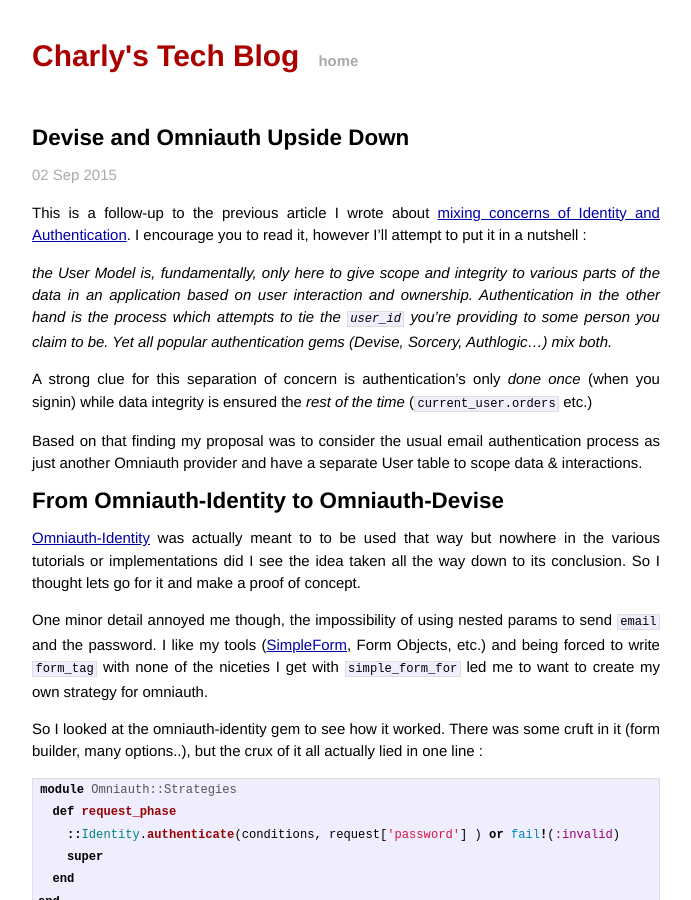
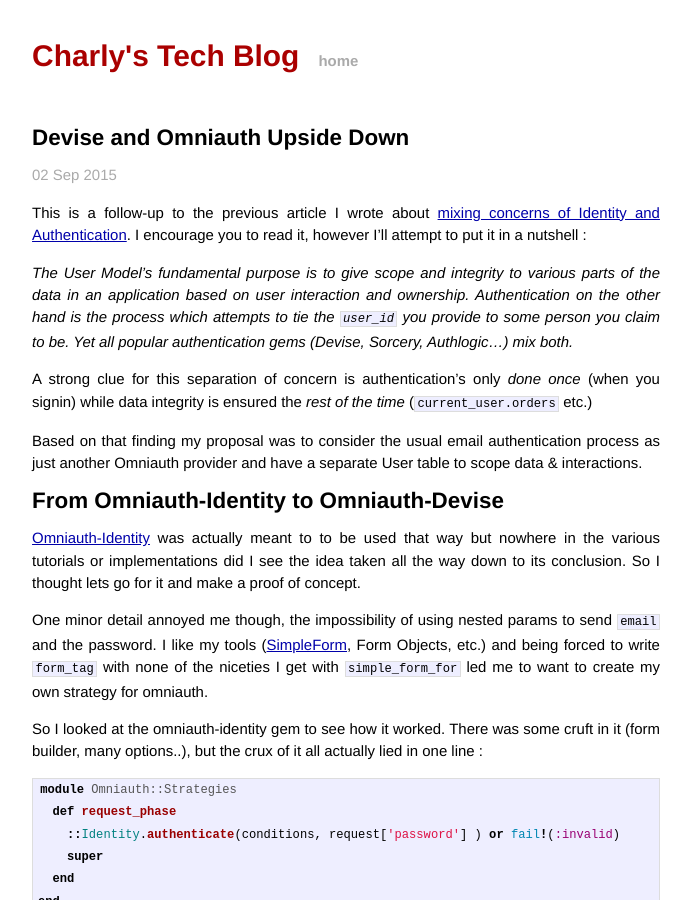
Before and after one commit to charly/charly.github.io, a Jekyll site: the page built from _posts/2015-09-02-devise-upside-down.md, in a window 1280 px wide and 900 px high. Shown: the whole window, without its empty margins (294-985 px from the left). Built offline with Jekyll 4.4.1, drawn with Linux system fonts in a browser that asks for light colours; Markdown is read by kramdown in place of the engine named in the settings; comment, search, counter and statistics services are not loaded.

Commit message:
reformulating parts in devise upside down

```diff
--- a/_posts/2015-09-02-devise-upside-down.md
+++ b/_posts/2015-09-02-devise-upside-down.md
@@ -8,7 +8,7 @@ comments: true
 
 This is a follow-up to the previous article I wrote about [mixing concerns of Identity and Authentication][1]. I encourage you to read it, however I'll attempt to put it in a nutshell :
 
-*the User Model is, fundamentally, only here to give scope and integrity to various parts of the data in an application based on user interaction and ownership. Authentication in the other hand is the process which attempts to tie the `user_id` you're providing to some person you claim to be. Yet all popular authentication gems (Devise, Sorcery, Authlogic...) mix both.*
+*The User Model's fundamental purpose is to give scope and integrity to various parts of the data in an application based on user interaction and ownership. Authentication on the other hand is the process which attempts to tie the `user_id` you provide to some person you claim to be. Yet all popular authentication gems (Devise, Sorcery, Authlogic...) mix both.*
 
 A strong clue for this separation of concern is authentication's only _done once_ (when you signin) while data integrity is ensured the _rest of the time_ (`current_user.orders` etc.)
 
```
Also changed, not shown: _posts/2015-08-27-single-reponsibility-fighting-consensus.md (+2 -1 lines).
